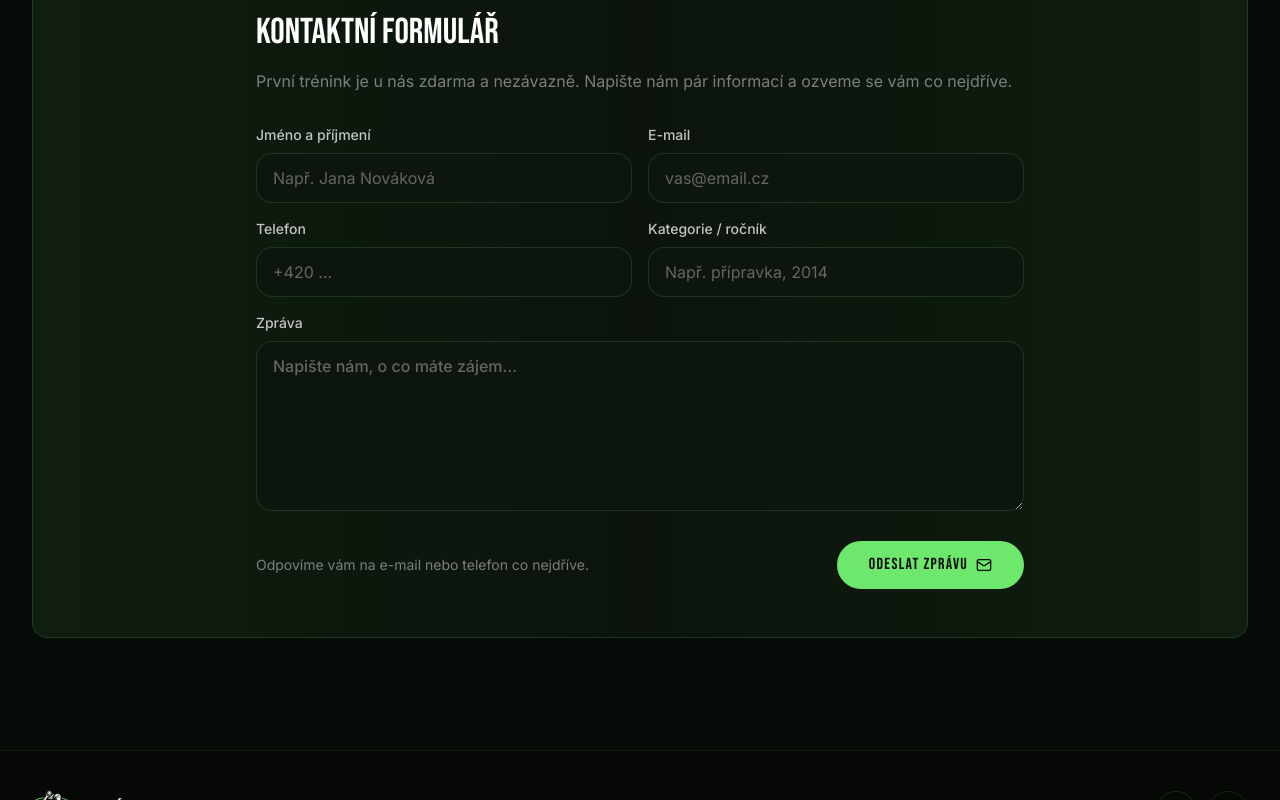
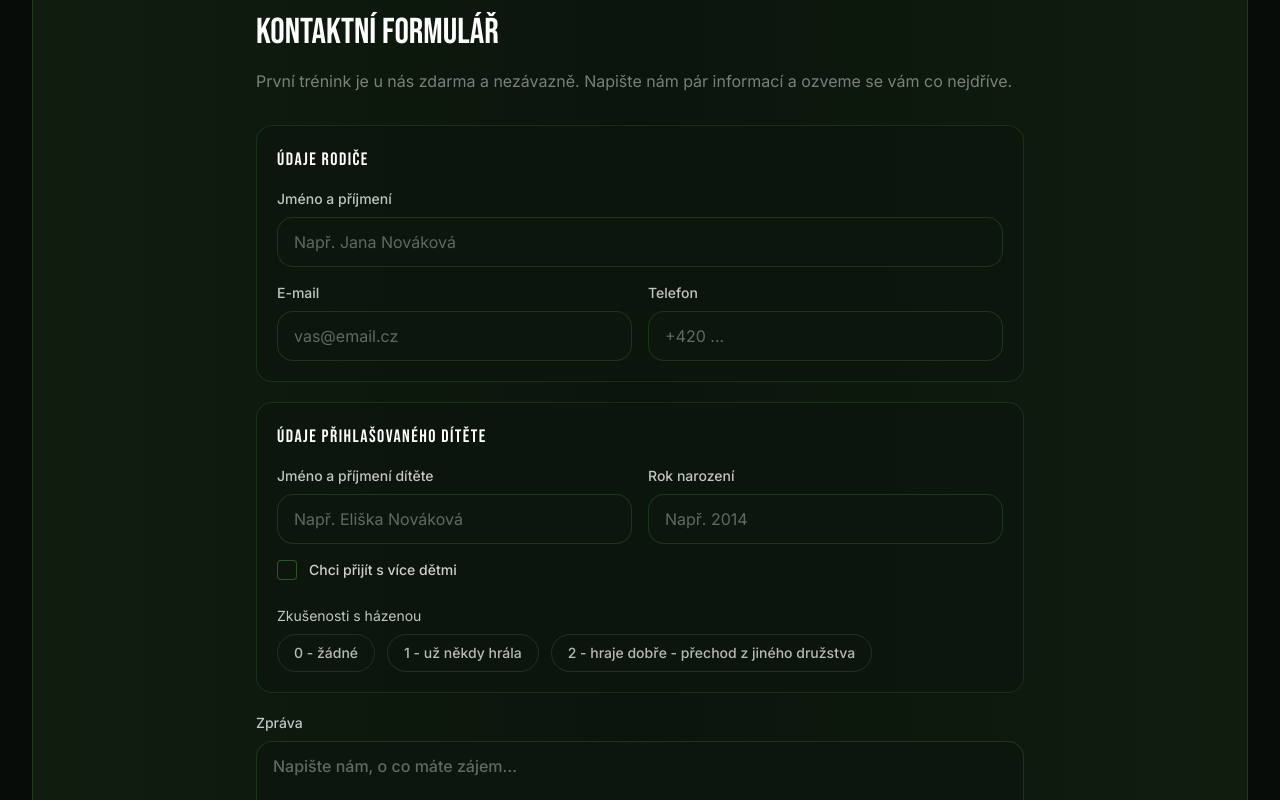
Before and after one commit to jakub245/hchaje-web, a React (Vite) app: page /kontakty in a window 1280 px wide. Shown: the part 980-1780 px from the top of the page. Built offline with nearby package versions, Linux system fonts and the light colour scheme.

Commit message:
formular - edit

```diff
--- a/api/contact.ts
+++ b/api/contact.ts
@@ -15,14 +15,30 @@ export default async function handler(req: any, res: any) {
     return res.status(405).json({ error: "Method not allowed" });
   }
 
-  const { name, email, phone, category, message, website } = req.body ?? {};
+  const {
+    name,
+    email,
+    phone,
+    childName,
+    birthYear,
+    hasMoreChildren,
+    secondChildName,
+    secondBirthYear,
+    experience,
+    message,
+    website,
+  } = req.body ?? {};
 
   if (website) {
     return res.status(200).json({ ok: true });
   }
 
-  if (!name || !email || !message) {
-    return res.status(400).json({ error: "Vyplňte prosím jméno, e-mail a zprávu." });
+  if (!name || !email || !childName || !birthYear || !experience || !message) {
+    return res.status(400).json({ error: "Vyplňte prosím údaje rodiče, dítěte a zprávu." });
+  }
+
+  if (hasMoreChildren && (!secondChildName || !secondBirthYear)) {
+    return res.status(400).json({ error: "Doplňte prosím i údaje o dalším dítěti." });
   }
 
   if (!process.env.RESEND_API_KEY || !process.env.RESEND_FROM) {
@@ -35,7 +51,16 @@ export default async function handler(req: any, res: any) {
     const safeName = escapeHtml(String(name));
     const safeEmail = escapeHtml(String(email));
     const safePhone = escapeHtml(String(phone || "—"));
-    const safeCategory = escapeHtml(String(category || "—"));
+    const safeChildName = escapeHtml(String(childName));
+    const safeBirthYear = escapeHtml(String(birthYear));
+    const safeSecondChildName = escapeHtml(String(secondChildName || "—"));
+    const safeSecondBirthYear = escapeHtml(String(secondBirthYear || "—"));
+    const experienceMap: Record<string, string> = {
+      none: "0 - žádné",
+      some: "1 - už někdy hrála",
+      advanced: "2 - hraje dobře - přechod z jiného družstva",
+    };
+    const safeExperience = escapeHtml(experienceMap[String(experience)] || String(experience));
     const safeMessage = escapeHtml(String(message)).replace(/\n/g, "<br />");
 
     await resend.emails.send({
@@ -49,7 +74,11 @@ export default async function handler(req: any, res: any) {
           <p><strong>Jméno:</strong> ${safeName}</p>
           <p><strong>E-mail:</strong> ${safeEmail}</p>
           <p><strong>Telefon:</strong> ${safePhone}</p>
-          <p><strong>Kategorie / ročník:</strong> ${safeCategory}</p>
+          <hr style="margin: 16px 0; border: none; border-top: 1px solid #ddd;" />
+          <p><strong>Dítě:</strong> ${safeChildName}</p>
+          <p><strong>Rok narození:</strong> ${safeBirthYear}</p>
+          <p><strong>Zkušenosti s házenou:</strong> ${safeExperience}</p>
+          ${hasMoreChildren ? `<p><strong>Další dítě:</strong> ${safeSecondChildName} (${safeSecondBirthYear})</p>` : ""}
           <p><strong>Zpráva:</strong><br />${safeMessage}</p>
         </div>
       `,
--- a/src/app/pages/Kontakty.tsx
+++ b/src/app/pages/Kontakty.tsx
@@ -21,10 +21,21 @@ const INITIAL_FORM = {
   name: "",
   email: "",
   phone: "",
-  category: "",
+  childName: "",
+  birthYear: "",
+  hasMoreChildren: false,
+  secondChildName: "",
+  secondBirthYear: "",
+  experience: "",
   message: "",
   website: "",
 };
+
+const EXPERIENCE_OPTIONS = [
+  { value: "none", label: "0 - žádné" },
+  { value: "some", label: "1 - už někdy hrála" },
+  { value: "advanced", label: "2 - hraje dobře - přechod z jiného družstva" },
+];
 
 export default function KontaktyPage() {
   const [formData, setFormData] = useState(INITIAL_FORM);
@@ -35,8 +46,16 @@ export default function KontaktyPage() {
   });
 
   const handleChange = (event: React.ChangeEvent<HTMLInputElement | HTMLTextAreaElement>) => {
-    const { name, value } = event.target;
-    setFormData((prev) => ({ ...prev, [name]: value }));
+    const { name, value, type } = event.target;
+    const checked = type === "checkbox" ? (event.target as HTMLInputElement).checked : undefined;
+
+    setFormData((prev) => ({
+      ...prev,
+      [name]: type === "checkbox" ? checked : value,
+      ...(name === "hasMoreChildren" && !checked
+        ? { secondChildName: "", secondBirthYear: "" }
+        : {}),
+    }));
   };
 
   const handleSubmit = async (event: React.FormEvent<HTMLFormElement>) => {
@@ -173,7 +192,7 @@ export default function KontaktyPage() {
                 </div>
               )}
 
-              <form onSubmit={handleSubmit} className="space-y-4">
+              <form onSubmit={handleSubmit} className="space-y-5">
                 <input
                   type="text"
                   name="website"
@@ -184,8 +203,13 @@ export default function KontaktyPage() {
                   autoComplete="off"
                 />
 
+                <div className="rounded-2xl border border-[#6EE76D]/12 bg-[#0d160d]/80 p-5">
+                  <h3 className="text-white uppercase mb-4 tracking-[0.08em]" style={{ fontFamily: bebas }}>
+                    Údaje rodiče
+                  </h3>
+
                   <div className="grid md:grid-cols-2 gap-4">
-                  <label className="block">
+                    <label className="block md:col-span-2">
                       <span className="mb-2 block text-white/75 text-sm" style={{ fontFamily: inter }}>Jméno a příjmení</span>
                       <input
                         type="text"
@@ -210,9 +234,7 @@ export default function KontaktyPage() {
                         placeholder="vas@email.cz"
                       />
                     </label>
-                </div>
 
-                <div className="grid md:grid-cols-2 gap-4">
                     <label className="block">
                       <span className="mb-2 block text-white/75 text-sm" style={{ fontFamily: inter }}>Telefon</span>
                       <input
@@ -224,18 +246,114 @@ export default function KontaktyPage() {
                         placeholder="+420 ..."
                       />
                     </label>
+                  </div>
+                </div>
+
+                <div className="rounded-2xl border border-[#6EE76D]/12 bg-[#0d160d]/80 p-5">
+                  <h3 className="text-white uppercase mb-4 tracking-[0.08em]" style={{ fontFamily: bebas }}>
+                    Údaje přihlašovaného dítěte
+                  </h3>
+
+                  <div className="grid md:grid-cols-2 gap-4">
+                    <label className="block">
+                      <span className="mb-2 block text-white/75 text-sm" style={{ fontFamily: inter }}>Jméno a příjmení dítěte</span>
+                      <input
+                        type="text"
+                        name="childName"
+                        value={formData.childName}
+                        onChange={handleChange}
+                        required
+                        className="w-full rounded-2xl border border-[#6EE76D]/15 bg-[#0d160d] px-4 py-3 text-white placeholder:text-white/35 outline-none focus:border-[#6EE76D]/45"
+                        placeholder="Např. Eliška Nováková"
+                      />
+                    </label>
 
                     <label className="block">
-                    <span className="mb-2 block text-white/75 text-sm" style={{ fontFamily: inter }}>Kategorie / ročník</span>
+                      <span className="mb-2 block text-white/75 text-sm" style={{ fontFamily: inter }}>Rok narození</span>
                       <input
                         type="text"
-                      name="category"
-                      value={formData.category}
+                        name="birthYear"
+                        value={formData.birthYear}
                         onChange={handleChange}
+                        required
+                        inputMode="numeric"
                         className="w-full rounded-2xl border border-[#6EE76D]/15 bg-[#0d160d] px-4 py-3 text-white placeholder:text-white/35 outline-none focus:border-[#6EE76D]/45"
-                      placeholder="Např. přípravka, 2014"
+                        placeholder="Např. 2014"
                       />
                     </label>
+                  </div>
+
+                  <label className="mt-4 inline-flex items-center gap-3 cursor-pointer select-none">
+                    <input
+                      type="checkbox"
+                      name="hasMoreChildren"
+                      checked={formData.hasMoreChildren}
+                      onChange={handleChange}
+                      className="sr-only"
+                    />
+                    <span className={`w-5 h-5 rounded border flex items-center justify-center transition-all ${formData.hasMoreChildren ? "bg-[#6EE76D] border-[#6EE76D]" : "border-[#6EE76D]/30 bg-[#0d160d]"}`}>
+                      {formData.hasMoreChildren && <span className="w-2 h-2 rounded-sm bg-[#080C08]" />}
+                    </span>
+                    <span className="text-white/80 text-sm" style={{ fontFamily: inter }}>Chci přijít s více dětmi</span>
+                  </label>
+
+                  {formData.hasMoreChildren && (
+                    <div className="grid md:grid-cols-2 gap-4 mt-4">
+                      <label className="block">
+                        <span className="mb-2 block text-white/75 text-sm" style={{ fontFamily: inter }}>Jméno a příjmení dalšího dítěte</span>
+                        <input
+                          type="text"
+                          name="secondChildName"
+                          value={formData.secondChildName}
+                          onChange={handleChange}
+                          required={formData.hasMoreChildren}
+                          className="w-full rounded-2xl border border-[#6EE76D]/15 bg-[#0d160d] px-4 py-3 text-white placeholder:text-white/35 outline-none focus:border-[#6EE76D]/45"
+                          placeholder="Např. Anna Nováková"
+                        />
+                      </label>
+
+                      <label className="block">
+                        <span className="mb-2 block text-white/75 text-sm" style={{ fontFamily: inter }}>Rok narození dalšího dítěte</span>
+                        <input
+                          type="text"
+                          name="secondBirthYear"
+                          value={formData.secondBirthYear}
+                          onChange={handleChange}
+                          required={formData.hasMoreChildren}
+                          inputMode="numeric"
+                          className="w-full rounded-2xl border border-[#6EE76D]/15 bg-[#0d160d] px-4 py-3 text-white placeholder:text-white/35 outline-none focus:border-[#6EE76D]/45"
+                          placeholder="Např. 2016"
+                        />
+                      </label>
+                    </div>
+                  )}
+
+                  <div className="mt-5">
+                    <span className="mb-2 block text-white/75 text-sm" style={{ fontFamily: inter }}>Zkušenosti s házenou</span>
+                    <div className="flex flex-wrap gap-3">
+                      {EXPERIENCE_OPTIONS.map((option) => {
+                        const isActive = formData.experience === option.value;
+                        return (
+                          <label
+                            key={option.value}
+                            className={`rounded-full border px-4 py-2 text-sm transition-all cursor-pointer ${isActive ? "border-[#6EE76D] bg-[#6EE76D]/12 text-white" : "border-white/10 text-white/70 hover:border-[#6EE76D]/30 hover:text-white"}`}
+                            style={{ fontFamily: inter }}
+                          >
+                            <input
+                              type="radio"
+                              name="experience"
+                              value={option.value}
+                              checked={isActive}
+                              onChange={handleChange}
+                              className="sr-only"
+                              required
+                            />
+                            {option.label}
+                          </label>
+                        );
+                      })}
+                    </div>
+                  </div>
                 </div>
 
                 <label className="block">
```
Lines whose indentation alone changed are shown as unchanged.
